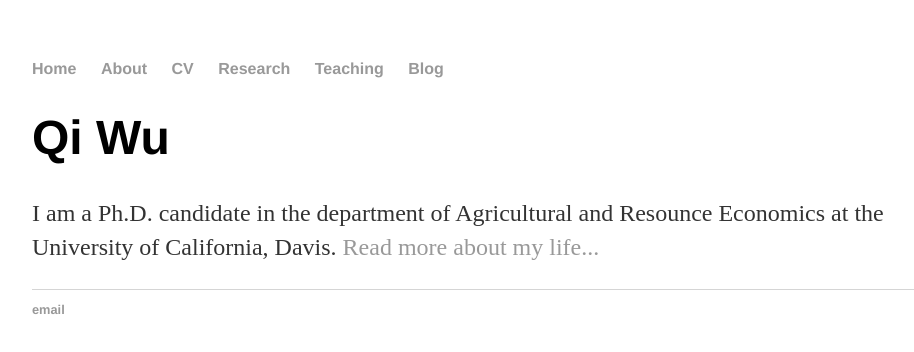
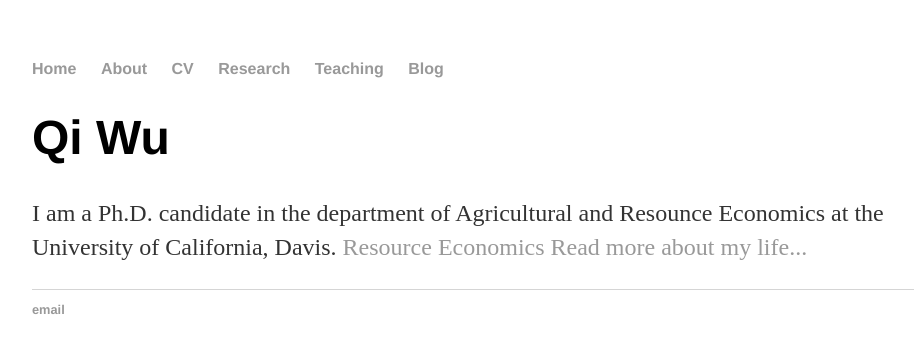
Before and after one commit to qiwu-ucd-are/qiwu-ucd-are.github.io, a plain HTML site: page index.html in a window 1280 px wide. Shown: the whole page, without its empty margins (160-1074 px from the left). Drawn offline with Linux system fonts and the light colour scheme.

Commit message:
Update index.html

```diff
--- a/index.html
+++ b/index.html
@@ -19,7 +19,7 @@
 		<div class="container">
     		<div class="blurb">
         		<h1>Qi Wu</h1>
-				<p>I am a Ph.D. candidate in the department of Agricultural and Resounce Economics at the University of California, Davis.  <em> </em>
+				<p>I am a Ph.D. candidate in the department of Agricultural and Resounce Economics at the University of California, Davis. <a href="https://are.ucdavis.edu/">Resource Economics</a> <em> </em>
 					<a href="/about">Read more about my life...</a></p>
     		</div><!-- /.blurb -->
 		</div><!-- /.container -->
```
